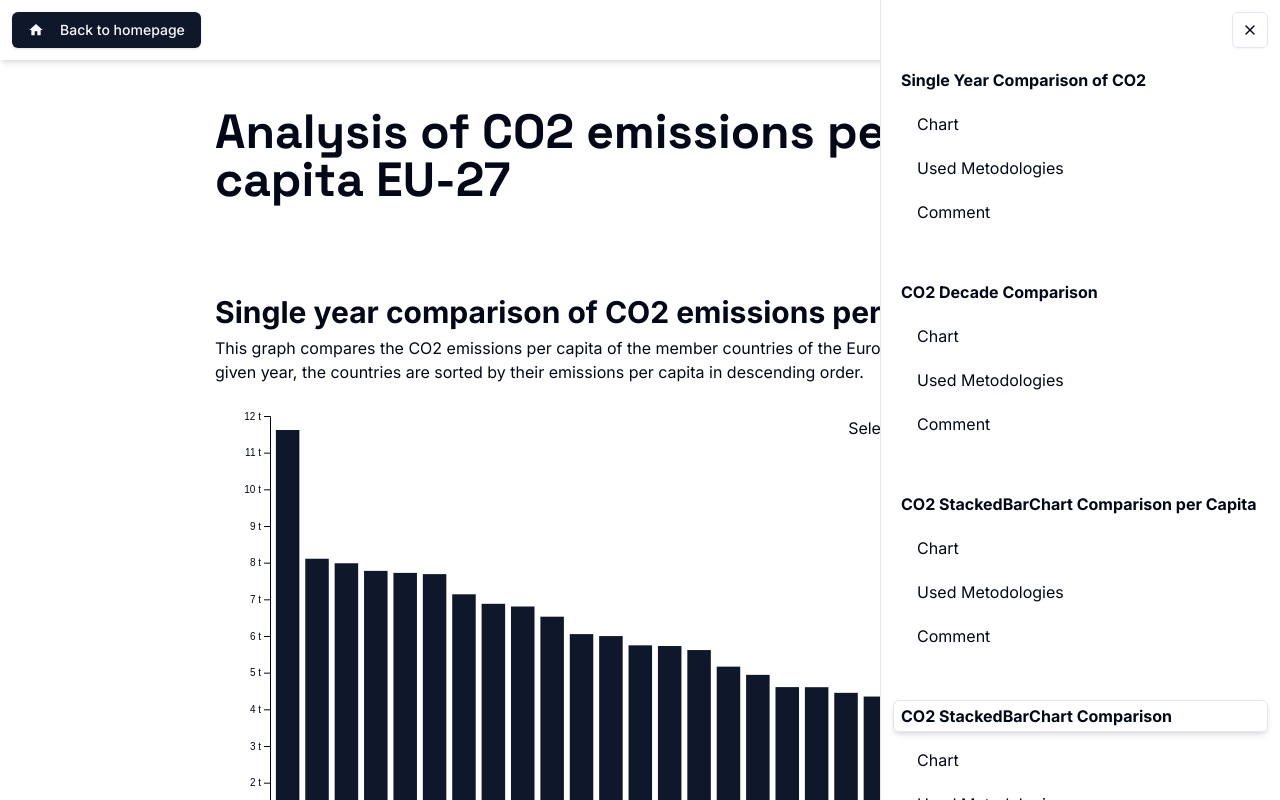
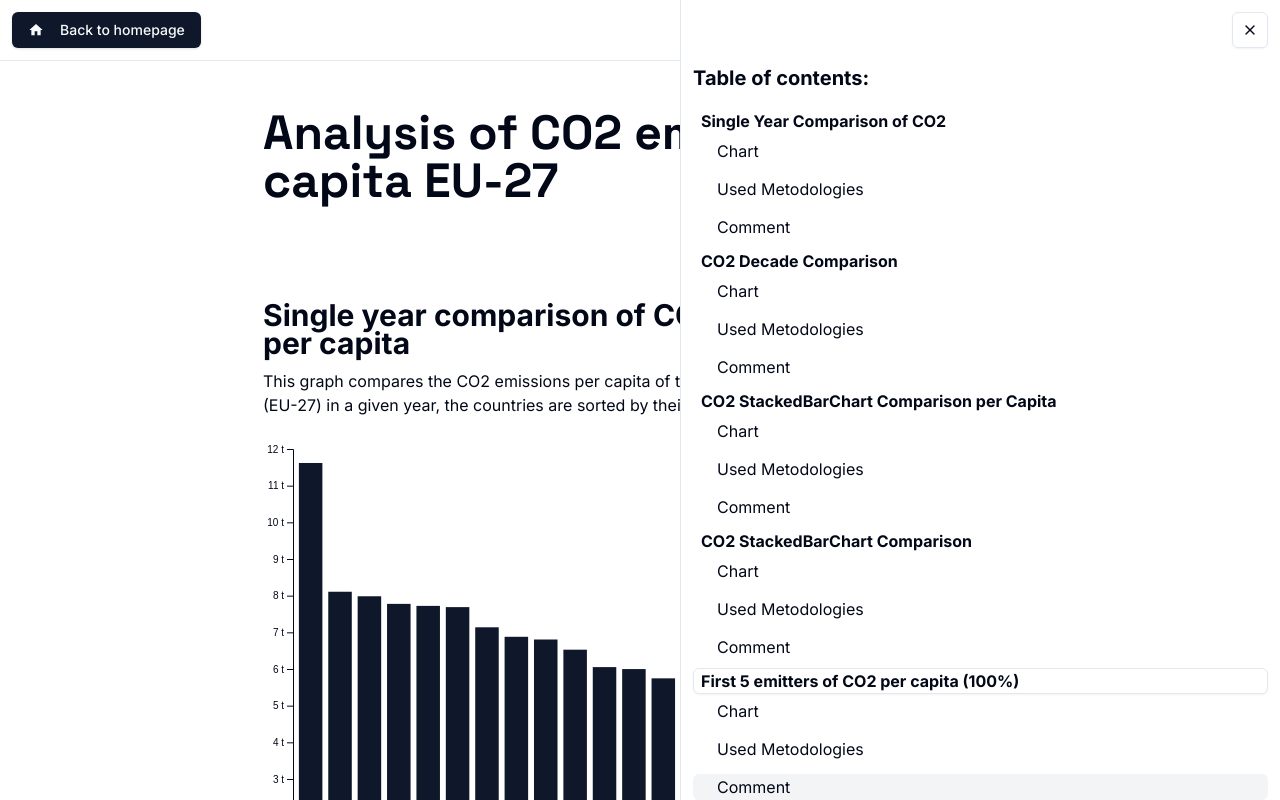
Before and after one commit to Berrutz/DataVis-Project, a Next.js app in the folder web-application/: page /DataVis-Project/assignments/assignment-1 in a window 1280 px wide. Both pictures are taken after a click on the button 1250 px from the left and 30 px from the top of the page. Shown: the top 800 px of the page. Built offline with nearby package versions, Linux system fonts and the light colour scheme.

Commit message:
Changed aside position on big screens - started plot 5

```diff
--- a/web-application/src/app/assignments/_components/assignment-aside.tsx
+++ b/web-application/src/app/assignments/_components/assignment-aside.tsx
@@ -39,15 +39,16 @@ export const PageAsideNavigation = ({
   return (
     <aside
       className={cn(
-        "fixed right-0 top-0 z-[999] border-l bottom-0 bg-background w-[min(100%,_400px)] p-3 pt-16",
-        !isOpen && "hidden",
+        "fixed right-0 top-0 overflow-y-auto 2xl:block 2xl:sticky 2xl:h-dvh 2xl:pt-3 z-[999] max-2xl:border-l bottom-0 bg-background w-[min(100%,_600px)] p-3 pt-16",
+        !isOpen && "hidden 2xl:block",
       )}
     >
+      <h1 className="mb-4 text-xl font-bold">Table of contents:</h1>
       {asideContent.map((sec, secIndex) => (
-        <div className="mb-12" key={secIndex}>
-          <div className="flex mb-3 w-full">
+        <div className="mb-2" key={secIndex}>
+          <div className="flex mb-1 w-full">
             <Link
-              className="relative z-20 py-1 px-2 w-full font-bold"
+              className="relative z-20 py-px px-2 w-full font-bold"
               href={`#${sec.elem.id}` || "#"}
               onClick={() => {
                 setTimeLastClick(Date.now);
@@ -65,7 +66,7 @@ export const PageAsideNavigation = ({
                     initial={{ opacity: 0 }}
                     animate={{ opacity: 1 }}
                     layoutId="section-aside-lid"
-                    className="absolute inset-0 rounded-md border shadow-md z-[-10]"
+                    className="absolute inset-0 rounded-md border shadow-sm z-[-10]"
                   />
                 )}
               </AnimatePresence>
@@ -75,7 +76,7 @@ export const PageAsideNavigation = ({
           <div className="flex flex-col gap-3 w-full">
             {sec.children.map((subsec, elemIndex) => (
               <Link
-                className="relative z-20 py-1 pl-6"
+                className="relative z-20 py-px pl-6"
                 href={`#${subsec.id}` || "#"}
                 key={`${secIndex}-${elemIndex}`}
                 onClick={() => {
--- a/web-application/src/app/assignments/_components/assignment-page.tsx
+++ b/web-application/src/app/assignments/_components/assignment-page.tsx
@@ -33,18 +33,17 @@ export default function AssignmentPage({
 
   return (
     <ActiveAsideSectionProvider>
-      <main className="flex relative flex-col items-center p-3 sm:p-6 md:p-12 min-h-dvh">
+      <main className="flex relative flex-col items-center 2xl:flex-row 2xl:items-start min-h-dvh">
         <Button
           onClick={() => setIsOpen((prev) => !prev)}
           variant={"outline"}
           size="icon"
-          className="fixed top-3 right-3 z-[1000]"
+          className="fixed top-3 right-3 2xl:hidden z-[1000]"
         >
           {isOpen ? <X /> : <Menu />}
         </Button>
-        <PageAsideNavigation isOpen={isOpen} asideContent={asideContent} />
         <div className="flex flex-col items-center w-full">
-          <div className="w-[min(100%,_850px)]">
+          <div className="w-[min(100%,_850px)] p-3 sm:p-6 md:p-12">
             <motion.h1
               variants={itemVariants}
               initial="hidden"
@@ -56,6 +55,7 @@ export default function AssignmentPage({
             {newChildren}
           </div>
         </div>
+        <PageAsideNavigation isOpen={isOpen} asideContent={asideContent} />
       </main>
     </ActiveAsideSectionProvider>
   );
--- a/web-application/src/app/assignments/_components/chart-section.tsx
+++ b/web-application/src/app/assignments/_components/chart-section.tsx
@@ -33,7 +33,7 @@ export interface AsideChartProps {
 // SECTION
 export interface ChartSectionProps
   extends AsideChartProps,
-    HTMLMotionProps<"section"> {}
+  HTMLMotionProps<"section"> { }
 export function ChartSection({
   children,
   className,
@@ -54,7 +54,7 @@ export function ChartSection({
 }
 
 // HEADING
-export interface ChartHeadingProps extends HTMLMotionProps<"div"> {}
+export interface ChartHeadingProps extends HTMLMotionProps<"div"> { }
 export function ChartHeading({
   children,
   className,
@@ -72,7 +72,7 @@ export function ChartHeading({
 }
 
 // BODY
-export interface ChartBodyProps extends HTMLMotionProps<"div"> {}
+export interface ChartBodyProps extends HTMLMotionProps<"div"> { }
 export function ChartBody({ children, className, ...props }: ChartBodyProps) {
   return (
     <motion.div
@@ -86,7 +86,7 @@ export function ChartBody({ children, className, ...props }: ChartBodyProps) {
 }
 
 // H1
-export interface ChartH1TitleProps extends React.HTMLAttributes<HTMLElement> {}
+export interface ChartH1TitleProps extends React.HTMLAttributes<HTMLElement> { }
 export function ChartH1Title({
   children,
   className,
@@ -95,7 +95,7 @@ export function ChartH1Title({
   return (
     <h1
       className={cn(
-        "font-sans text-2xl/6 sm:text-3xl/6 font-bold text-pretty",
+        "font-sans text-2xl/7 sm:text-3xl/7 font-bold text-pretty",
         className,
       )}
       {...props}
@@ -106,7 +106,7 @@ export function ChartH1Title({
 }
 
 // H2
-export interface ChartH2TitleProps extends React.HTMLAttributes<HTMLElement> {}
+export interface ChartH2TitleProps extends React.HTMLAttributes<HTMLElement> { }
 export function ChartH2Title({
   children,
   className,
@@ -122,7 +122,7 @@ export function ChartH2Title({
 // CONTAINER
 export interface ChartContainerProps
   extends HTMLMotionProps<"div">,
-    AsideChartProps {}
+  AsideChartProps { }
 export function ChartContainer({
   children,
   className,
--- /dev/null
+++ b/web-application/src/app/assignments/assignment-1/_components/UE-emission-top5-StackedBarChart-100.tsx
@@ -0,0 +1 @@
+export default function StackedBarChart100P() { }
--- a/web-application/src/app/assignments/assignment-1/page.tsx
+++ b/web-application/src/app/assignments/assignment-1/page.tsx
@@ -136,11 +136,12 @@ export default function Assignment1() {
       >
         <ChartHeading>
           <ChartH1Title>
-            Comparison of CO2 emissions per capita top 5 emitters with the others country
+            Comparison of CO2 emissions per capita top 5 emitters with the
+            others country
           </ChartH1Title>
           <p>
-            This chart compares the 5 EU countries with the highest per capita CO2
-            emissions in 2022 with all other member countries.
+            This chart compares the 5 EU countries with the highest per capita
+            CO2 emissions in 2022 with all other member countries.
           </p>
         </ChartHeading>
         <ChartBody>
@@ -154,11 +155,12 @@ export default function Assignment1() {
           >
             <ChartH2Title>Used Medotologies</ChartH2Title>
             <p>
-              From the database provided by Our World in Data containing data on per
-              capita CO2 emissions of all countries, only those relating to the countries
-              of the European Union (EU-27) in the year 2022 were extracted, from there
-              the 5 countries with the highest emissions were taken and a single entity
-              containing the sum of the emissions of all countries was created.
+              From the database provided by Our World in Data containing data on
+              per capita CO2 emissions of all countries, only those relating to
+              the countries of the European Union (EU-27) in the year 2022 were
+              extracted, from there the 5 countries with the highest emissions
+              were taken and a single entity containing the sum of the emissions
+              of all countries was created.
             </p>
           </ChartContainer>
           <ChartContainer
@@ -168,14 +170,13 @@ export default function Assignment1() {
           >
             <ChartH2Title>Comment</ChartH2Title>
             <p>
-              The information that can be extracted from this graph is that among
-              the 27 member countries there is none whose per capita emissions are
-              considerably higher than the others.
+              The information that can be extracted from this graph is that
+              among the 27 member countries there is none whose per capita
+              emissions are considerably higher than the others.
             </p>
           </ChartContainer>
         </ChartBody>
       </ChartSection>
-
 
       <ChartSection
         asidename="CO2 StackedBarChart Comparison"
@@ -184,7 +185,6 @@ export default function Assignment1() {
       >
         <ChartHeading>
           <ChartH1Title>
-            StackedBarChart comparison of CO2 emissions per capita
             StackedBarChart comparison of CO2 emissions per capita
           </ChartH1Title>
           <p>
@@ -217,6 +217,65 @@ export default function Assignment1() {
           </ChartContainer>
         </ChartBody>
       </ChartSection>
+
+      <ChartSection
+        asidename="First 5 emitters of CO2 per capita (100%)"
+        id="First 5 emitters of CO2 per capita"
+        asidekey="First 5 emitters of CO2 per capita (100%)"
+      >
+        <ChartHeading>
+          <ChartH1Title>
+            Comparison of the first 5 emitters of CO2 per capita with 100%
+          </ChartH1Title>
+          <p>
+            This graph compares the CO2 emissions per capita of the member
+            countries of the European Union (EU-27) in a given year, the
+            countries are sorted by their emissions per capita in descending
+            order.
+          </p>
+        </ChartHeading>
+        <ChartBody>
+          <ChartContainer asidename="Chart" asidekey="chart-5" id="chart-5">
+            <UEEmission1Year />
+          </ChartContainer>
+          <ChartContainer
+            asidename="Used Metodologies"
+            id="used-metodologies-5"
+            asidekey="used-metodologies-5"
+          >
+            <ChartH2Title>Used Medotologies</ChartH2Title>
+            <p>
+              From the database provided by Our World In Data containing data on
+              per capita CO2 emissions of all countries, only those relating to
+              the countries of the European Union (EU-27) have been extracted.
+              The data are displayed on request depending on the selected year.
+            </p>
+          </ChartContainer>
+          <ChartContainer
+            asidename="Comment"
+            id="comment-5"
+            asidekey="comment-5"
+          >
+            <ChartH2Title>Comment</ChartH2Title>
+            <p>
+              From the graph it is possible to observe only the CO2 emissions
+              per capita in a given year, but this still allows us to make some
+              considerations. Taking the most recent year (2022) it is possible
+              to note how CO2 emissions per capita vary considerably between
+              countries that have an energy mix based largely on fossil fuels,
+              such as Germany (DEU) and Poland (POL), and countries that mainly
+              use low carbon energy sources such as France (FRA). A further
+              observation to make is that the country with the highest CO2
+              emissions per capita is Luxembourg, this is mainly due to the fact
+              that it is a highly industrialized country, has a small population
+              and is subject to the phenomenon of "fuel tourism", due to the
+              reduced taxation on fuels many non-residents buy fuel in
+              Luxembourg, thus artificially increasing fuel consumption and
+              consequently the statistics on CO2 emissions of the country.
+            </p>
+          </ChartContainer>
+        </ChartBody>
+      </ChartSection>
     </AssignmentPage>
   );
 }
--- a/web-application/src/app/assignments/layout.tsx
+++ b/web-application/src/app/assignments/layout.tsx
@@ -7,7 +7,7 @@ export default function AssignmentsLayout({
 }: Readonly<{ children: React.ReactNode }>) {
   return (
     <div className="relative">
-      <nav className="p-3 w-full shadow-md">
+      <nav className="p-3 w-full border-b">
         <Button asChild>
           <Link href="/#assignments">
             <MdHome className="mr-2" />
--- /dev/null
+++ b/web-application/src/utils/general.ts
@@ -0,0 +1,4 @@
+const BASE_PATH = "/DataVis-Project";
+export const getStaticFile = (path: string) => {
+    return path.startsWith("/") ? BASE_PATH + path : BASE_PATH + "/" + path;
+};
```
Also changed, not shown: web-application/src/app/assignments/assignment-1/_components/UE-emission-top5-StackedBarChart-2.tsx (+58 -46 lines).
